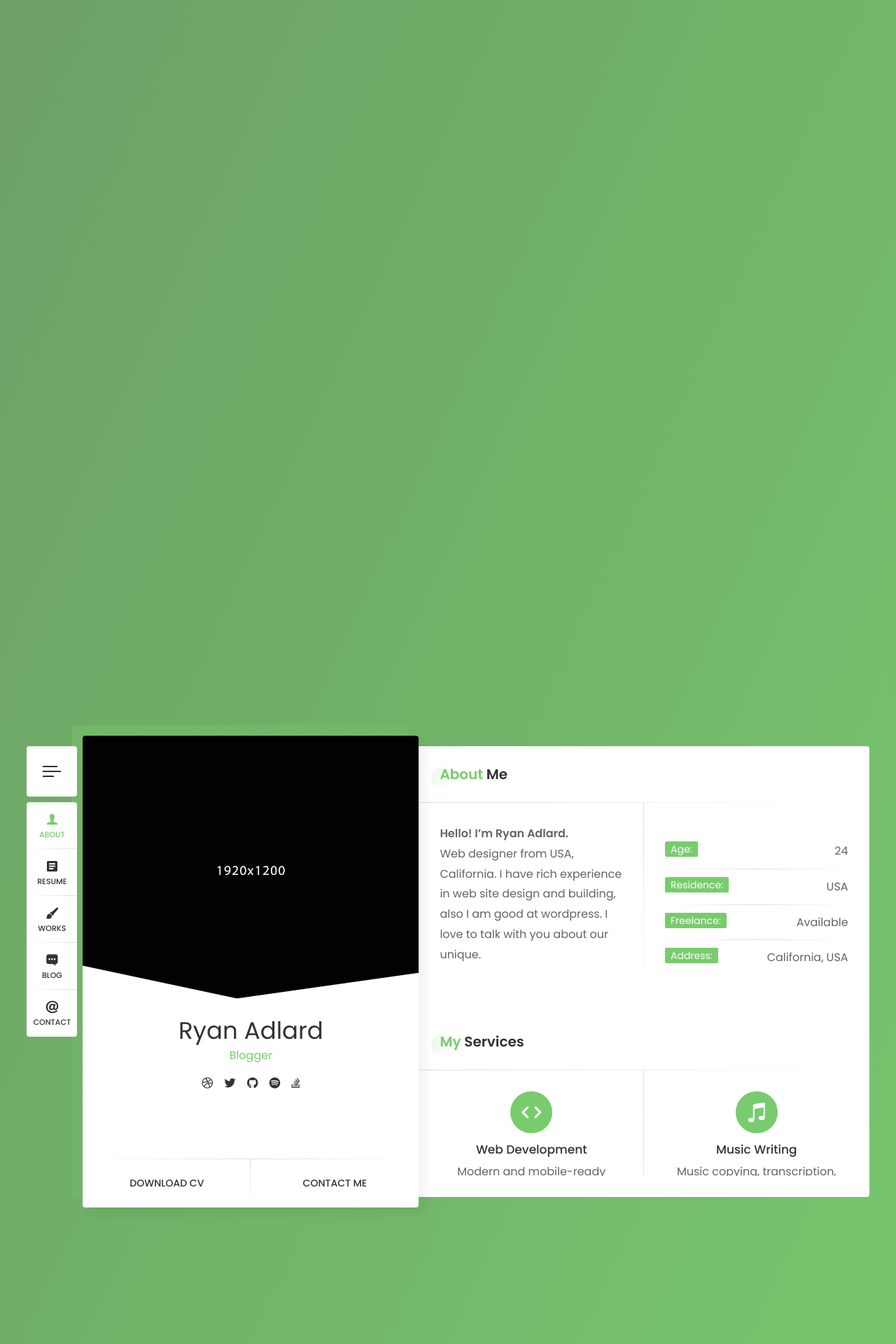
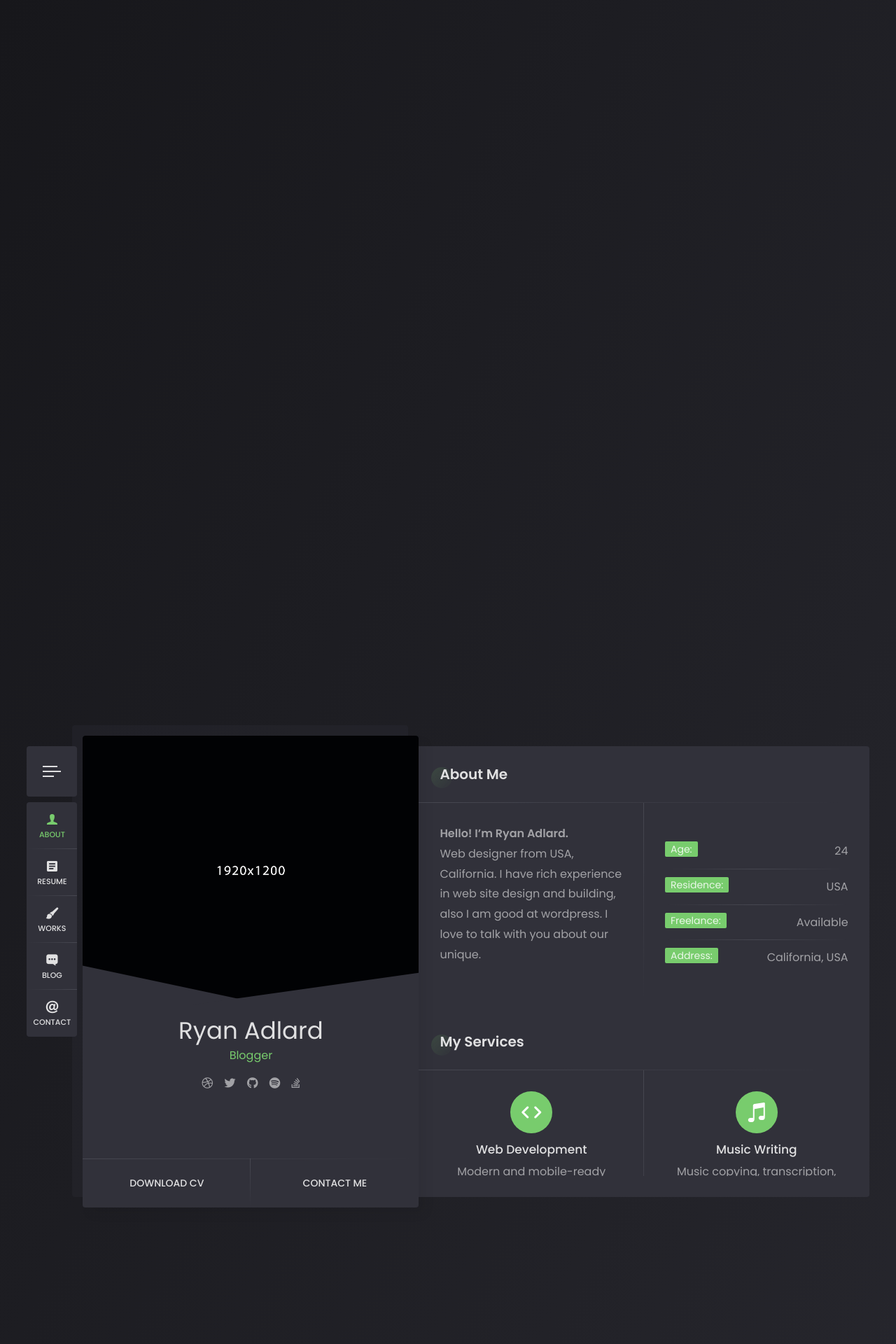
Before and after one commit to Tim-Salzmann/Tim-Salzmann.github.io, a Jekyll site: the page built from index.md, in a window 1280 px wide. Shown: the top 1920 px of the page at 70% size. Built offline with Jekyll 4.4.1, drawn with Linux system fonts in a browser that asks for light colours; nearby versions of some CDN libraries; some web fonts are replaced; the list of posts is cut into pages by our own code.

```diff
--- a/_data/settings.yml
+++ b/_data/settings.yml
@@ -4,7 +4,7 @@
 
 settings:
   quick_colors: "" # select quick color schemes: "blue", "green", "orange", "pink", "purple", "red". If empty colors taken from _sass/ryancv/settings.scss
-  dark_ui: 0 # activated dark ui styles
+  dark_ui: 1 # activated dark ui styles
   rtl: 0 # activated rtl styles
-  sidebar: 1 # for disable sidebar and sidebar button change to 0
+  sidebar: 0 # for disable sidebar and sidebar button change to 0
   animation: "" # select animations for card sections: "horizontal", "rotate", "roll", "jack", "fade", "vertical"
```
